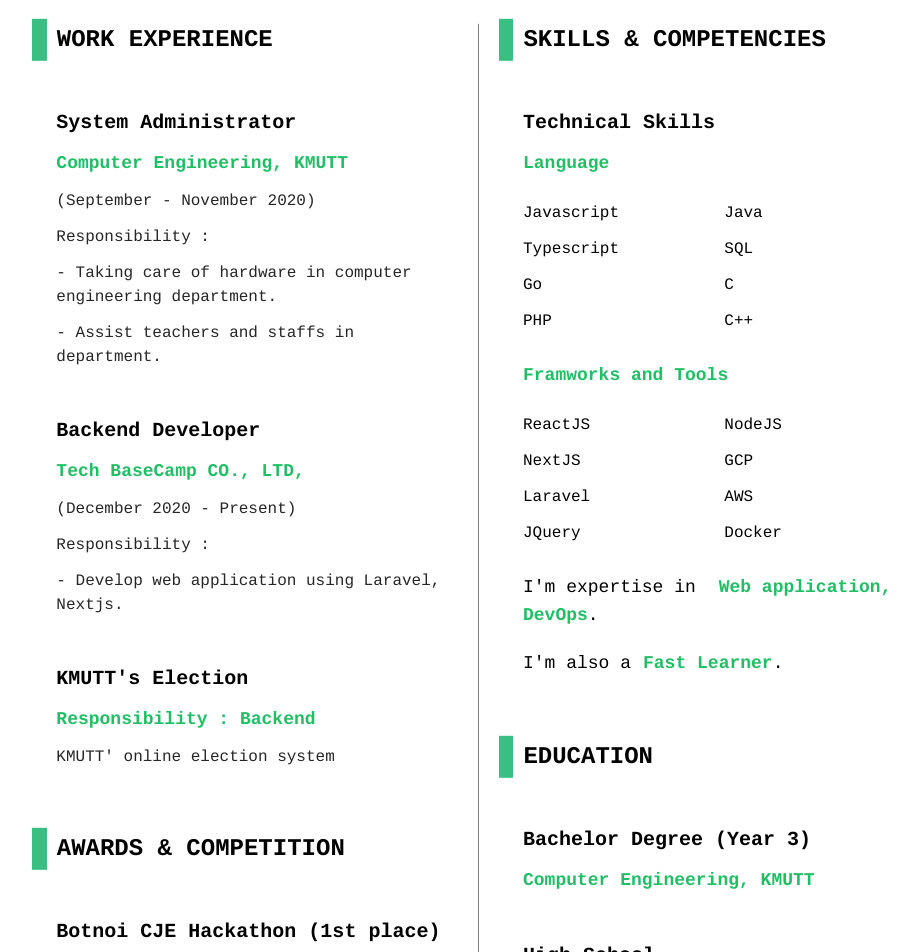
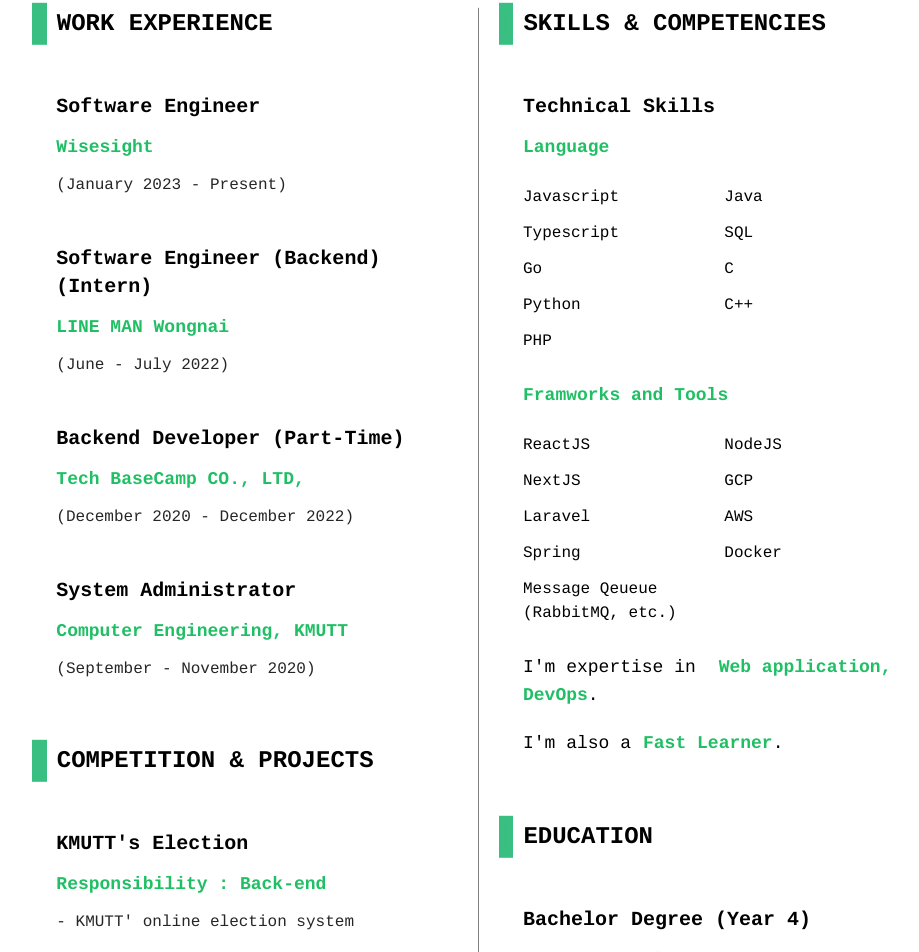
Before and after one commit to ganinw13120/ganinw.dev, a Next.js app: page / in a window 1280 px wide. Shown: the part 1169-2121 px from the top of the page, without its empty margins (161-1080 px from the left). Built offline with nearby package versions, Linux system fonts and the light colour scheme.

Commit message:
Update information

```diff
--- a/components/index/resume-info/awards.js
+++ b/components/index/resume-info/awards.js
@@ -2,17 +2,18 @@
     return (<>
         <div className='font-black text-2xl flex  mt-16'>
             <div className='header-line'>|</div>
-            <span>AWARDS & COMPETITION</span>
+            <span>COMPETITION & PROJECTS</span>
         </div>
-        <AwardItem title='Botnoi CJE Hackathon (1st place)' responsibility='Backend' detail='Line chatbot with 20,000+ friends' />
-        <AwardItem title='DEV Disrupt Hackathon by SCB' responsibility='Fullstack' detail='Mobile application with real time chat' />
-        <AwardItem title='TOKLA 6' responsibility='Fullstack' detail='Instruction media with Unity' />
-        <AwardItem title='National Software Contest' responsibility='Fullstack' detail='Projects competition' />
-        <AwardItem title='Student Art and Craft Competition' responsibility='Fullstack' detail='Coding and projects competition' />
+        <Item title='KMUTT&apos;s Election' responsibility='Back-end' detail='KMUTT&apos; online election system' />
+        <Item title='Botnoi CJE Hackathon (1st place)' responsibility='Back-end' detail='Line chatbot with 20,000+ friends' />
+        <Item title='DEV Disrupt Hackathon by SCB' responsibility='Fullstack' detail='Mobile application with real time chat' />
+        <Item title='TOKLA 6' responsibility='Fullstack' detail='Instruction media with Unity' />
+        <Item title='National Software Contest' responsibility='Fullstack' detail='Projects competition' />
+        <Item title='Student Art and Craft Competition' responsibility='Fullstack' detail='Coding and projects competition' />
     </>)
 }
 
-const AwardItem = ({title, responsibility, detail}) => {
+const Item = ({title, responsibility, detail}) => {
     return (
         <>
             <div className='ml-6 mt-12 '>
--- a/components/index/resume-info/education.js
+++ b/components/index/resume-info/education.js
@@ -6,7 +6,7 @@
         </div>
         <div className='ml-6 mt-12 '>
             <div className='text-xl font-medium'>
-                <span>Bachelor Degree (Year 3)</span>
+                <span>Bachelor Degree (Year 4)</span>
             </div>
             <div className='mt-3 text-lg font-medium text-green'>
                 <span>Computer Engineering, KMUTT</span>
--- a/components/index/resume-info/skills.js
+++ b/components/index/resume-info/skills.js
@@ -16,6 +16,7 @@
                     <div className='mt-3'>Javascript</div>
                     <div className='mt-3'>Typescript</div>
                     <div className='mt-3'>Go</div>
+                    <div className='mt-3'>Python</div>
                     <div className='mt-3'>PHP</div>
                 </div>
                 <div>
@@ -33,7 +34,8 @@
                     <div className='mt-3'>ReactJS</div>
                     <div className='mt-3'>NextJS</div>
                     <div className='mt-3'>Laravel</div>
-                    <div className='mt-3'>JQuery</div>
+                    <div className='mt-3'>Spring</div>
+                    <div className='mt-3'>Message Qeueue (RabbitMQ, etc.)</div>
                 </div>
                 <div>
                     <div className='mt-3'>NodeJS</div>
--- a/components/index/resume-info/workExperience.js
+++ b/components/index/resume-info/workExperience.js
@@ -3,6 +3,39 @@
         <div className='font-black text-2xl flex'>
             <div className='header-line'>|</div>
             <span>WORK EXPERIENCE</span>
+        </div>
+        <div className='ml-6 mt-12 '>
+            <div className='text-xl font-medium'>
+                <span>Software Engineer</span>
+            </div>
+            <div className='mt-3 text-lg font-medium text-green'>
+                <span>Wisesight</span>
+            </div>
+            <div className='mt-3 text-black'>
+                <span>(January 2023 - Present)</span>
+            </div>
+        </div>
+        <div className='ml-6 mt-12 '>
+            <div className='text-xl font-medium'>
+                <span>Software Engineer (Backend) (Intern)</span>
+            </div>
+            <div className='mt-3 text-lg font-medium text-green'>
+                <span>LINE MAN Wongnai</span>
+            </div>
+            <div className='mt-3 text-black'>
+                <span>(June - July 2022)</span>
+            </div>
+        </div>
+        <div className='ml-6 mt-12 '>
+            <div className='text-xl font-medium'>
+                <span>Backend Developer (Part-Time)</span>
+            </div>
+            <div className='mt-3 text-lg font-medium text-green'>
+                <span>Tech BaseCamp CO., LTD,</span>
+            </div>
+            <div className='mt-3 text-black'>
+                <span>(December 2020 - December 2022)</span>
+            </div>
         </div>
         <div className='ml-6 mt-12 '>
             <div className='text-xl font-medium'>
@@ -14,43 +47,6 @@
             <div className='mt-3 text-black'>
                 <span>(September - November 2020)</span>
             </div>
-            <div className='mt-3 text-black'>
-                <span>Responsibility : </span>
-            </div>
-            <div className='mt-3 text-black'>
-                <span>- Taking care of hardware in computer engineering department.</span>
-            </div>
-            <div className='mt-3 text-black'>
-                <span>- Assist teachers and staffs in department.</span>
-            </div>
-        </div>
-        <div className='ml-6 mt-12 '>
-            <div className='text-xl font-medium'>
-                <span>Backend Developer</span>
-            </div>
-            <div className='mt-3 text-lg font-medium text-green'>
-                <span>Tech BaseCamp CO., LTD,</span>
-            </div>
-            <div className='mt-3 text-black'>
-                <span>(December 2020 - Present)</span>
-            </div>
-            <div className='mt-3 text-black'>
-                <span>Responsibility : </span>
-            </div>
-            <div className='mt-3 text-black'>
-                <span>- Develop web application using Laravel, Nextjs.</span>
-            </div>
-        </div>
-        <div className='ml-6 mt-12 '>
-            <div className='text-xl font-medium'>
-                <span>KMUTT&apos;s Election</span>
-            </div>
-            <div className='mt-3 text-lg font-medium text-green'>
-                <span>Responsibility : Backend</span>
-            </div>
-            <div className='mt-3 text-black'>
-                <span>KMUTT&apos; online election system</span>
-            </div>
         </div>
     </>)
 }
--- a/components/index/resume.js
+++ b/components/index/resume.js
@@ -38,7 +38,7 @@
                         <Education />
                         <div className='font-normal text-xl ml-6 mt-24 flex'>
                             <h2>Download my</h2>
-                            <a className="ml-3 hl text-2xl cursor-pointer titleItem"  rel="noreferrer" href='https://storage.googleapis.com/gan-public/resume.pdf' target="_blank">
+                            <a className="ml-3 hl text-2xl cursor-pointer titleItem"  rel="noreferrer" href='https://storage.googleapis.com/gan-public/Gan-Resume.pdf' target="_blank">
                                 Resume
                             </a>
                         </div>
--- a/components/index/title.js
+++ b/components/index/title.js
@@ -35,7 +35,7 @@
                         <div className='  pt-10'>
                             <div className="">
                                 <h1 className="font-light text-sm md:text-lg">
-                                Learning, Coding and Reading.
+                                I'm a fast learner with high passion on software.
                                 </h1>
                             </div>
                         </div>
--- a/components/navbar.js
+++ b/components/navbar.js
@@ -26,13 +26,6 @@
                 <div className="hidden lg:flex flex-none col-start-3 lg:col-start-4 col-end-7 flex-wrap flex-row-reverse text-right">
                     <div className="flex-none pr-4 w-auto">
                         <div className="cursor-pointer titleItem  text-black mr-10 md:text-xl font-normal tracking-widest">
-                            <a className="hl" href="https://books.ganinw.dev">
-                                Books
-                            </a>
-                        </div>
-                    </div>
-                    <div className="flex-none pr-4 w-auto">
-                        <div className="cursor-pointer titleItem  text-black mr-10 md:text-xl font-normal tracking-widest">
                             <a className="hl" href="https://gan-mongklakorn.gitbook.io/notes/">
                                 Blogs
                             </a>
--- a/pages/api/hello.js
+++ /dev/null
@@ -1,5 +0,0 @@
-// Next.js API route support: https://nextjs.org/docs/api-routes/introduction
-
-export default function handler(req, res) {
-  res.status(200).json({ name: 'John Doe' })
-}
--- a/pages/index.js
+++ b/pages/index.js
@@ -26,7 +26,6 @@
       <div className='h-auto bg-white'>
           <Navbar offsetY={offsetY}/>
           <Title offsetY={offsetY}/>
-        {/* <Wave /> */}
         <Resume offsetY={offsetY}/>
         <Contact  offsetY={offsetY}/>
       </div>
```
Also changed, not shown: 1 other file (tests, documents, lock files or other folders).
